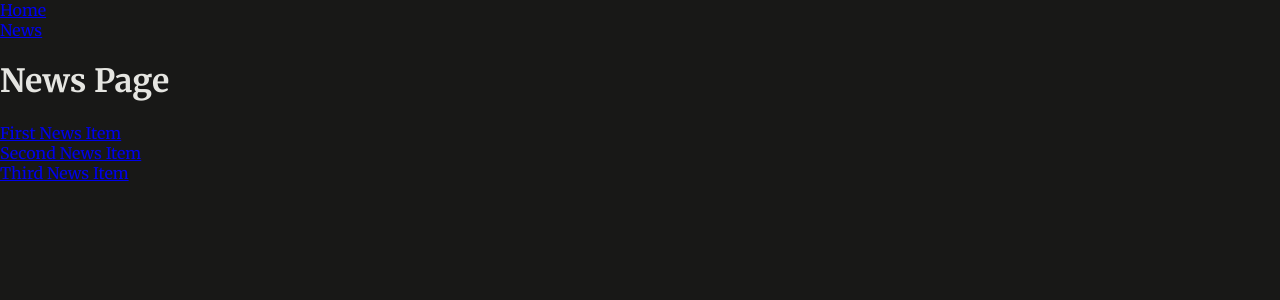
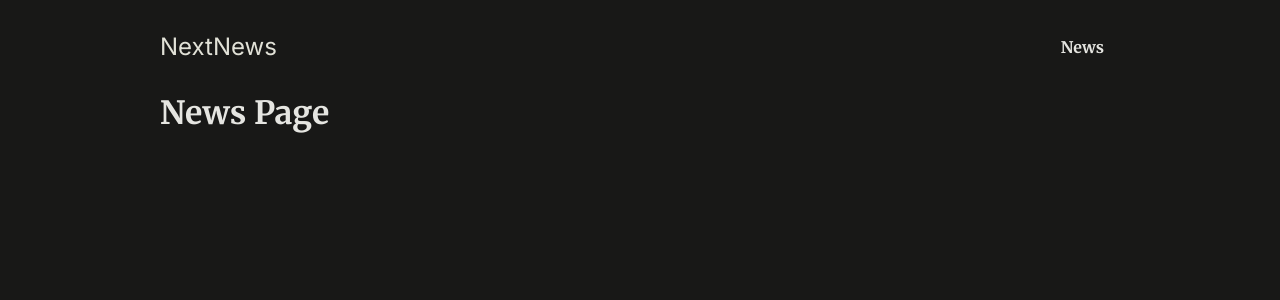
Before and after one commit to Naveen2070/news_outlet_nextjs, a Next.js app: page /news in a window 1280 px wide. Shown: the top 300 px of the page. Built offline with nearby package versions, Linux system fonts and the light colour scheme.

Commit message:
working on it

```diff
--- a/app/layout.js
+++ b/app/layout.js
@@ -10,8 +10,10 @@
   return (
     <html lang="en">
       <body>
-        <MainHeader />
-        {children}
+        <div id="page">
+          <MainHeader />
+          {children}
+        </div>
       </body>
     </html>
   );
--- a/app/news/page.js
+++ b/app/news/page.js
@@ -1,19 +1,14 @@
 import Link from 'next/link';
+import { DUMMY_NEWS } from '@/dummy-news';
 
 export default function NewsPage() {
   return (
     <>
       <h1>News Page</h1>
-      <ul>
-        <li>
-          <Link href="/news/first-news">First News Item</Link>
-        </li>
-        <li>
-          <Link href="/news/second-news">Second News Item</Link>
-        </li>
-        <li>
-          <Link href="/news/third-news">Third News Item</Link>
-        </li>
+      <ul className="news-list">
+        {DUMMY_NEWS.map((items) => (
+          <li key={items.id}></li>
+        ))}
       </ul>
     </>
   );
--- a/components/main-header.js
+++ b/components/main-header.js
@@ -2,15 +2,17 @@
 
 export default function MainHeader() {
   return (
-    <header>
-      <ul>
-        <li>
-          <Link href="/">Home</Link>
-        </li>
-        <li>
-          <Link href="/news">News</Link>
-        </li>
-      </ul>
+    <header id="main-header">
+      <div id="logo">
+        <Link href="/">NextNews</Link>
+      </div>
+      <nav>
+        <ul>
+          <li>
+            <Link href="/news">News</Link>
+          </li>
+        </ul>
+      </nav>
     </header>
   );
 }
--- /dev/null
+++ b/dummy-news.js
@@ -0,0 +1,47 @@
+export const DUMMY_NEWS = [
+  {
+    id: 'n1',
+    slug: 'will-ai-replace-humans',
+    title: 'Will AI Replace Humans?',
+    image: 'ai-robot.jpg',
+    date: '2021-07-01',
+    content:
+      'Since late 2022 AI is on the rise and therefore many people worry whether AI will replace humans. The answer is not that simple. AI is a tool that can be used to automate tasks, but it can also be used to augment human capabilities. The future is not set in stone, but it is clear that AI will play a big role in the future. The question is how we will use it.',
+  },
+  {
+    id: 'n2',
+    slug: 'beaver-plague',
+    title: 'A Plague of Beavers',
+    image: 'beaver.jpg',
+    date: '2022-05-01',
+    content:
+      'Beavers are taking over the world. They are building dams everywhere and flooding entire cities. What can we do to stop them?',
+  },
+  {
+    id: 'n3',
+    slug: 'couple-cooking',
+    title: 'Spend more time together!',
+    image: 'couple-cooking.jpg',
+    date: '2024-03-01',
+    content:
+      'Cooking together is a great way to spend more time with your partner. It is fun and you get to eat something delicious afterwards. What are you waiting for? Get cooking!',
+  },
+  {
+    id: 'n4',
+    slug: 'hiking',
+    title: 'Hiking is the best!',
+    image: 'hiking.jpg',
+    date: '2024-01-01',
+    content:
+      'Hiking is a great way to get some exercise and enjoy the great outdoors. It is also a great way to clear your mind and reduce stress. So what are you waiting for? Get out there and start hiking!',
+  },
+  {
+    id: 'n5',
+    slug: 'landscape',
+    title: 'The beauty of landscape',
+    image: 'landscape.jpg',
+    date: '2022-07-01',
+    content:
+      'Landscape photography is a great way to capture the beauty of nature. It is also a great way to get outside and enjoy the great outdoors. So what are you waiting for? Get out there and start taking some pictures!',
+  },
+];
```
